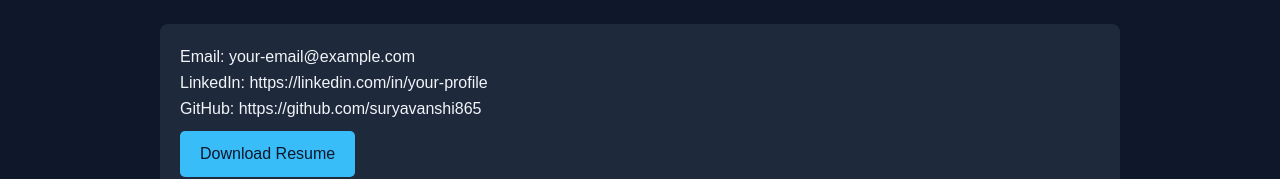
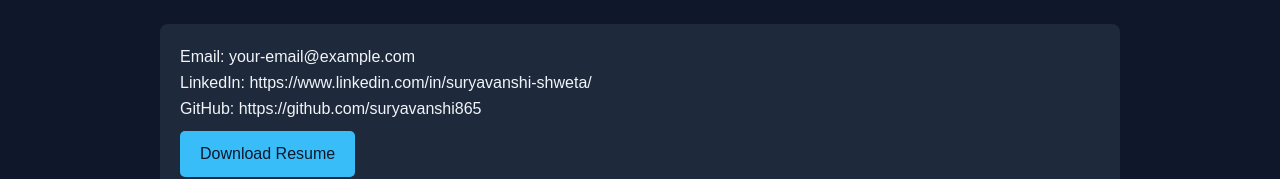
Before and after one commit to suryavanshi865/Portfolio, a plain HTML site: page index.html in a window 1280 px wide. Shown: the part 1472-1651 px from the top of the page. Drawn offline with Linux system fonts and the light colour scheme.

Commit message:
Update index.html

```diff
--- a/index.html
+++ b/index.html
@@ -163,7 +163,7 @@
     <h2>Contact</h2>
     <div class="card">
         <p>Email: your-email@example.com</p>
-        <p>LinkedIn: https://linkedin.com/in/your-profile</p>
+        <p>LinkedIn: https://www.linkedin.com/in/suryavanshi-shweta/</p>
         <p>GitHub: https://github.com/suryavanshi865</p>
         <a class="btn" href="#">Download Resume</a>
     </div>
```
